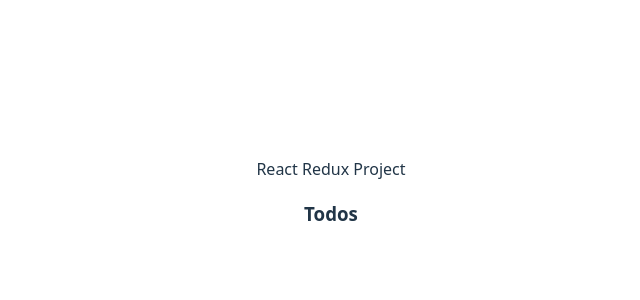
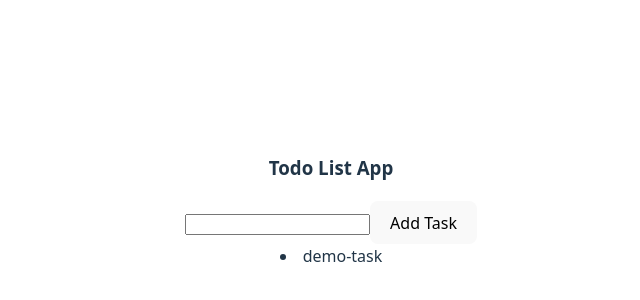
Before and after one commit to Shrawan2002/React-Practice, a React (Vite) app in the folder redux-college/: page / in a window 1280 px wide. Shown: the part 198-498 px from the top of the page, without its empty margins (309-949 px from the left). Built offline with nearby package versions, Linux system fonts and the light colour scheme.

Commit message:
initial files

```diff
--- a/redux-college/src/App.jsx
+++ b/redux-college/src/App.jsx
@@ -1,10 +1,13 @@
 import './App.css'
+import { store } from './app/Store'
 import Todo from './components/Todo'
-
+import {Provider} from "react-redux"
 function App() {
   return (
-    <div> React Redux Project
-      <Todo/>
+    <div>
+      <Provider store={store}>
+        <Todo/>
+      </Provider>
     </div>
   )
 }
--- /dev/null
+++ b/redux-college/src/components/AddForm.jsx
@@ -0,0 +1,21 @@
+import { useState } from "react"
+import {useDispatch} from "react-redux"
+import { addTodo } from "../feature/todo/todoSlice";
+export default function AddForm(){
+    let [task,setTask] = useState("");
+
+    const dispatch = useDispatch()
+
+    let handleSubmit = (event)=>{
+        event.preventDefault();
+           dispatch(addTodo(task));
+    }
+    return(
+        <>
+       <form onClick={handleSubmit}>
+         <input type="text" value={task} onChange={(event)=> setTask(event.target.value)} />
+        <button >Add Task</button>
+       </form>
+        </>
+    )
+}
--- a/redux-college/src/components/Todo.jsx
+++ b/redux-college/src/components/Todo.jsx
@@ -1,7 +1,17 @@
+import { useSelector } from "react-redux"
+import AddForm from "./AddForm";
+
 export default function Todo(){
+    const todos = useSelector((state)=>state.todos);
     return(
         <>
-        <h3>Todos</h3>
+        <h3>Todo List App</h3>
+        <AddForm/>
+         {
+            todos.map((todo)=>(
+                <li key={todo.id}>{todo.task }</li>
+            ))
+         }
         </>
     )
 }
```
